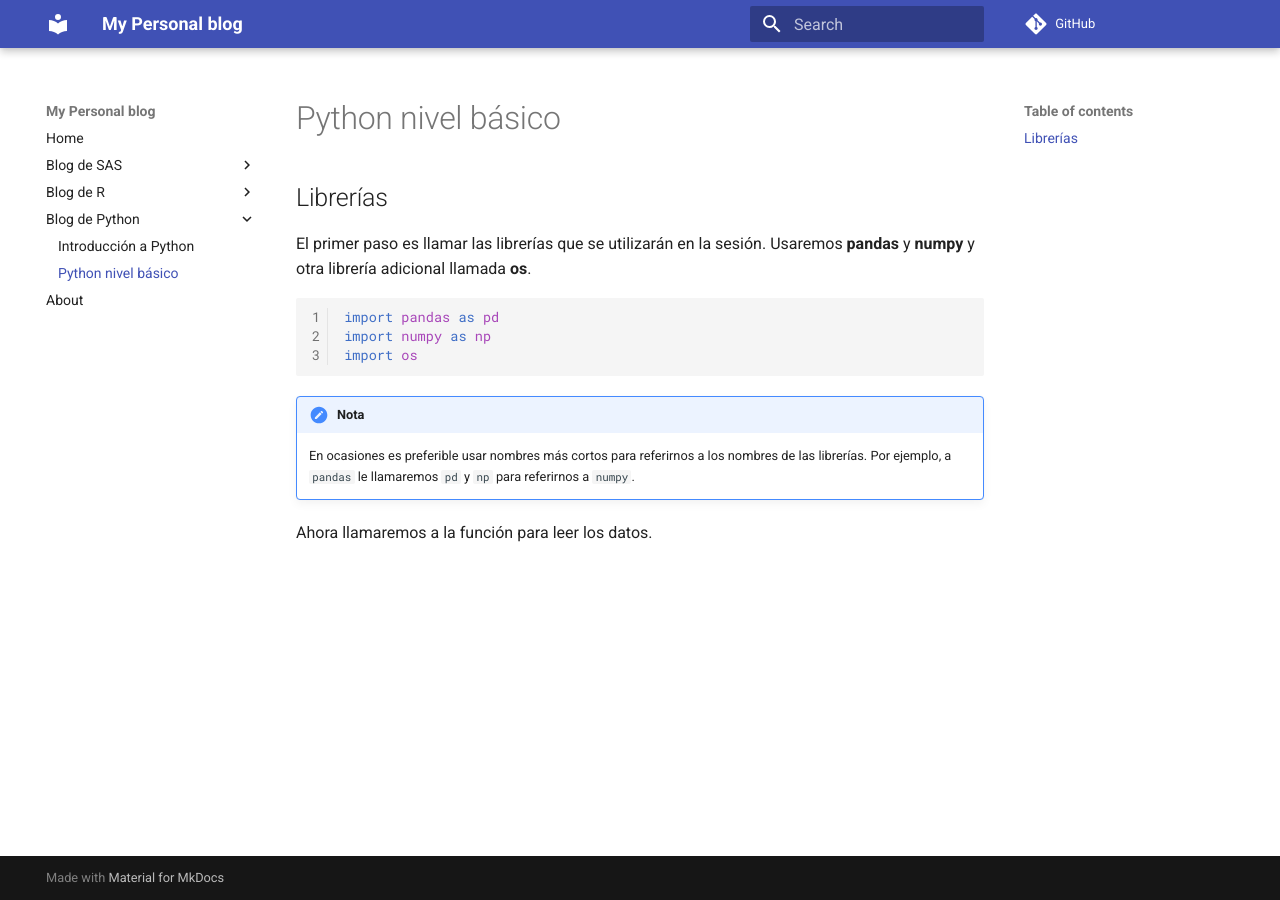
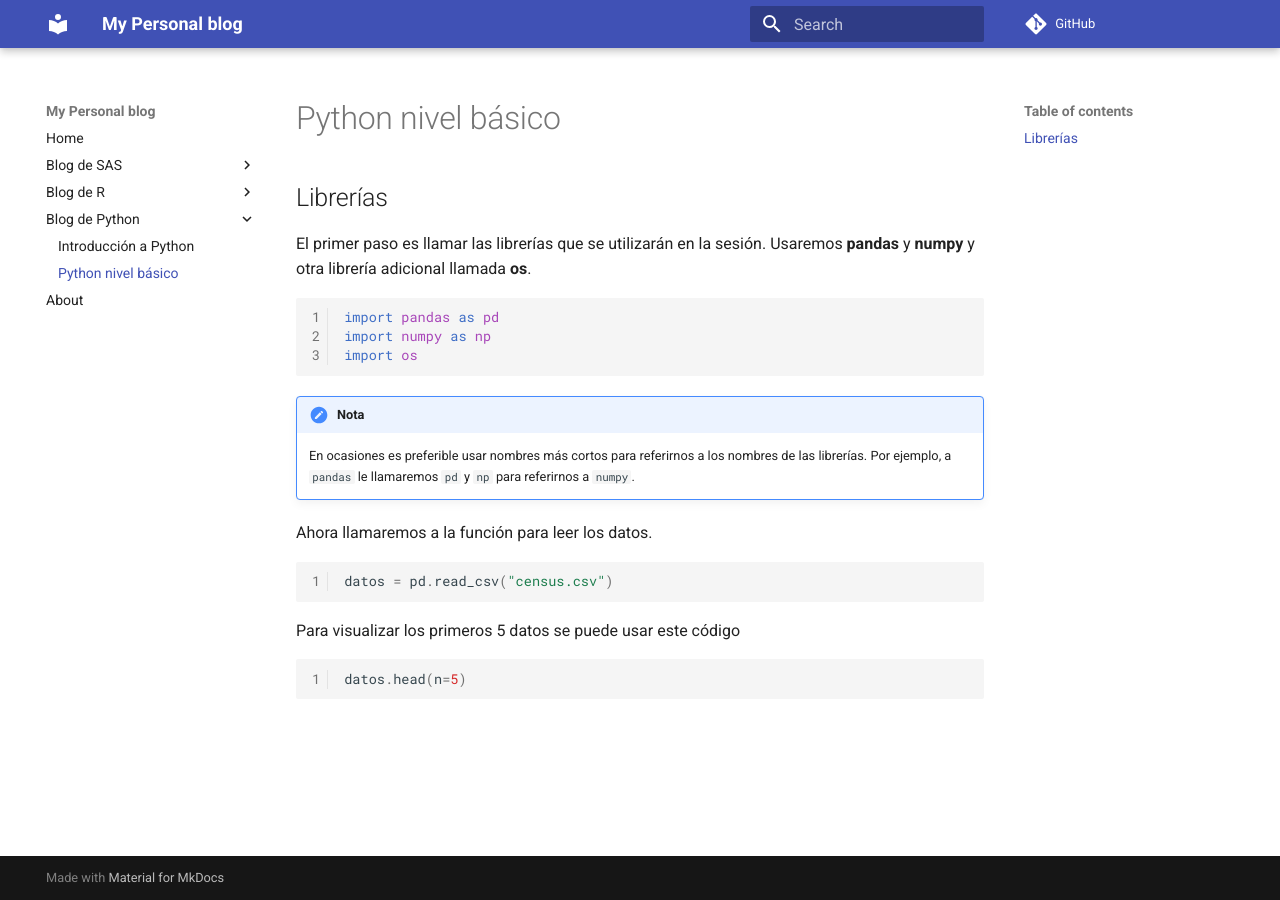
Before and after one commit to FranciscoAriel/FranciscoAriel.github.io, an MkDocs documentation site: the page built from docs/python/basico.md, in a window 1280 px wide. Built offline with MkDocs 1.6.1 and Material for MkDocs 9.7.7, drawn with Linux system fonts in a browser that asks for light colours; comment, search, counter and statistics services are not loaded.

Commit message:
Update basico.md

`````diff
--- a/docs/python/basico.md
+++ b/docs/python/basico.md
@@ -20,3 +20,13 @@ import os
     los nombres de las librerías. Por ejemplo, a `pandas` le llamaremos `pd` y `np` para referirnos a `numpy`.
 
 Ahora llamaremos a la función para leer los datos.
+
+````python
+datos = pd.read_csv("census.csv")
+````
+
+Para visualizar los primeros 5 datos se puede usar este código
+
+````python
+datos.head(n=5)
+````
`````
